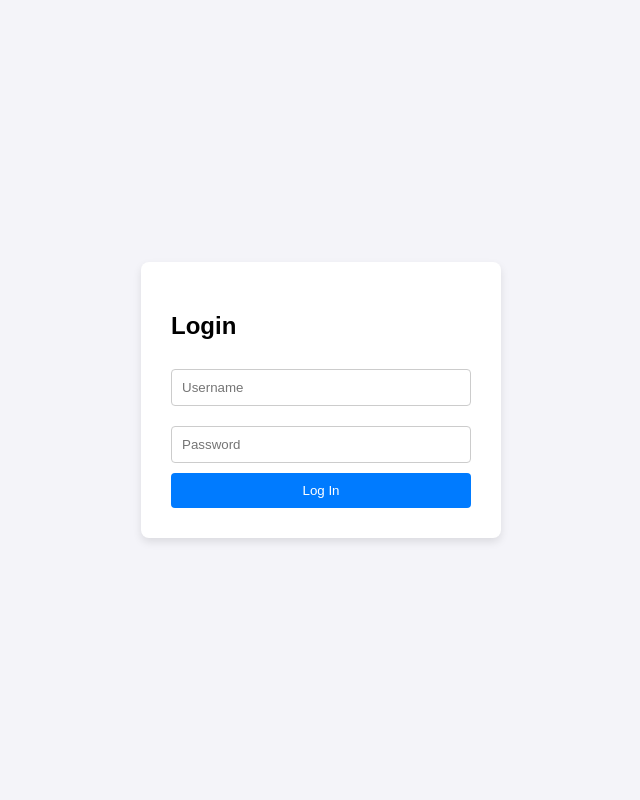
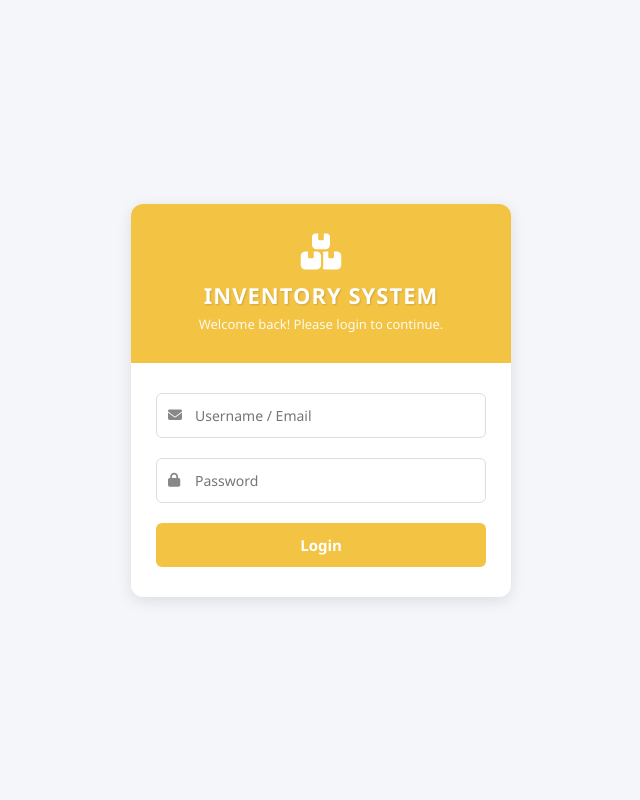
Before and after one commit to ec03plzo-afk/inventory-management-system, a Flask app: page /login in a window 1280 px wide. Shown: the whole page, without its empty margins (319-959 px from the left). Run offline with Flask 3, Linux system fonts and the light colour scheme; some libraries are stand-ins or nearby versions.

Commit message:
Match login page styling with yellow POS dashboard theme

```diff
--- a/templates/login.html
+++ b/templates/login.html
@@ -2,31 +2,149 @@
 <html lang="en">
 <head>
     <meta charset="UTF-8">
-    <title>Login - Inventory System</title>
+    <meta name="viewport" content="width=device-width, initial-scale=1.0">
+    <title>Login - Inventory Management System</title>
+    <!-- FontAwesome Icons -->
+    <link rel="stylesheet" href="https://cdnjs.cloudflare.com/ajax/libs/font-awesome/6.4.0/css/all.min.css">
     <style>
-        body { font-family: Arial, sans-serif; display: flex; justify-content: center; align-items: center; height: 100vh; background-color: #f4f4f9; margin: 0; }
-        .login-card { background: white; padding: 30px; border-radius: 8px; box-shadow: 0 4px 8px rgba(0,0,0,0.1); width: 300px; }
-        input { width: 100%; padding: 10px; margin: 10px 0; box-sizing: border-box; border: 1px solid #ccc; border-radius: 4px; }
-        button { width: 100%; padding: 10px; background-color: #007bff; color: white; border: none; border-radius: 4px; cursor: pointer; }
-        button:hover { background-color: #0056b3; }
-        .error { color: red; font-size: 14px; margin-bottom: 10px; }
+        * {
+            box-sizing: border-box;
+            margin: 0;
+            padding: 0;
+            font-family: 'Segoe UI', Tahoma, Geneva, Verdana, sans-serif;
+        }
+
+        body {
+            background-color: #f4f6f9;
+            height: 100vh;
+            display: flex;
+            justify-content: center;
+            align-items: center;
+        }
+
+        .login-card {
+            background: white;
+            width: 380px;
+            border-radius: 12px;
+            box-shadow: 0 4px 15px rgba(0, 0, 0, 0.1);
+            overflow: hidden;
+        }
+
+        .login-header {
+            background-color: #f3c344;
+            padding: 30px 20px;
+            text-align: center;
+            color: white;
+        }
+
+        .login-header h2 {
+            font-size: 22px;
+            font-weight: bold;
+            text-transform: uppercase;
+            letter-spacing: 1px;
+            text-shadow: 1px 1px 2px rgba(0,0,0,0.15);
+        }
+
+        .login-header p {
+            font-size: 13px;
+            margin-top: 5px;
+            opacity: 0.9;
+        }
+
+        .login-body {
+            padding: 30px 25px;
+        }
+
+        .input-group {
+            margin-bottom: 20px;
+            position: relative;
+        }
+
+        .input-group i {
+            position: absolute;
+            left: 12px;
+            top: 50%;
+            transform: translateY(-50%);
+            color: #888;
+            font-size: 14px;
+        }
+
+        .input-group input {
+            width: 100%;
+            padding: 12px 12px 12px 38px;
+            border: 1px solid #ddd;
+            border-radius: 6px;
+            font-size: 14px;
+            outline: none;
+            transition: border-color 0.2s;
+        }
+
+        .input-group input:focus {
+            border-color: #f3c344;
+        }
+
+        .btn-login {
+            width: 100%;
+            padding: 12px;
+            background-color: #f3c344;
+            color: white;
+            border: none;
+            border-radius: 6px;
+            font-size: 15px;
+            font-weight: bold;
+            cursor: pointer;
+            transition: background 0.2s;
+        }
+
+        .btn-login:hover {
+            background-color: #e0b038;
+        }
+
+        .alert-flash {
+            background-color: #f8d7da;
+            color: #721c24;
+            border: 1px solid #f5c6cb;
+            padding: 10px;
+            border-radius: 6px;
+            font-size: 13px;
+            margin-bottom: 20px;
+            text-align: center;
+        }
     </style>
 </head>
 <body>
+
     <div class="login-card">
-        <h2>Login</h2>
+        <div class="login-header">
+            <i class="fa-solid fa-boxes-stacked" style="font-size: 36px; margin-bottom: 10px;"></i>
+            <h2>Inventory System</h2>
+            <p>Welcome back! Please login to continue.</p>
+        </div>
+
+        <div class="login-body">
             {% with messages = get_flashed_messages() %}
                 {% if messages %}
-                {% for message in messages %}
-                    <div class="error">{{ message }}</div>
+                    {% for msg in messages %}
+                        <div class="alert-flash">{{ msg }}</div>
                     {% endfor %}
                 {% endif %}
             {% endwith %}
+
             <form action="/login" method="POST">
-            <input type="text" name="username" placeholder="Username" required>
+                <div class="input-group">
+                    <i class="fa-solid fa-envelope"></i>
+                    <input type="text" name="username" placeholder="Username / Email" required>
+                </div>
+
+                <div class="input-group">
+                    <i class="fa-solid fa-lock"></i>
                     <input type="password" name="password" placeholder="Password" required>
-            <button type="submit">Log In</button>
+                </div>
+
+                <button type="submit" class="btn-login">Login</button>
             </form>
         </div>
+    </div>
+
 </body>
 </html>
```
Lines whose indentation alone changed are shown as unchanged.
